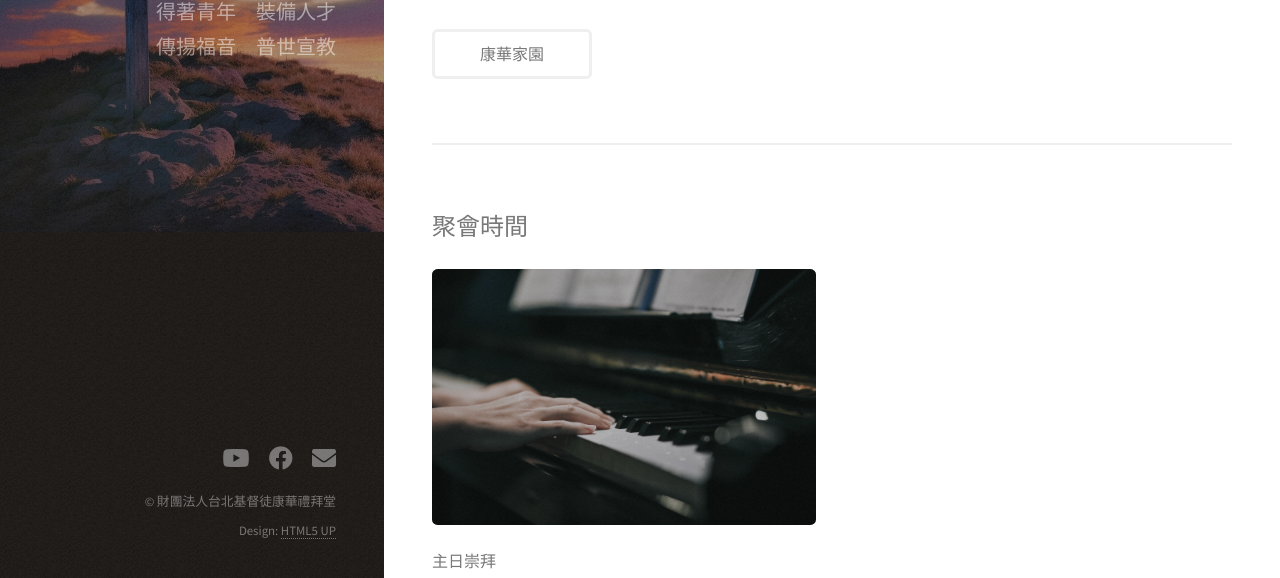
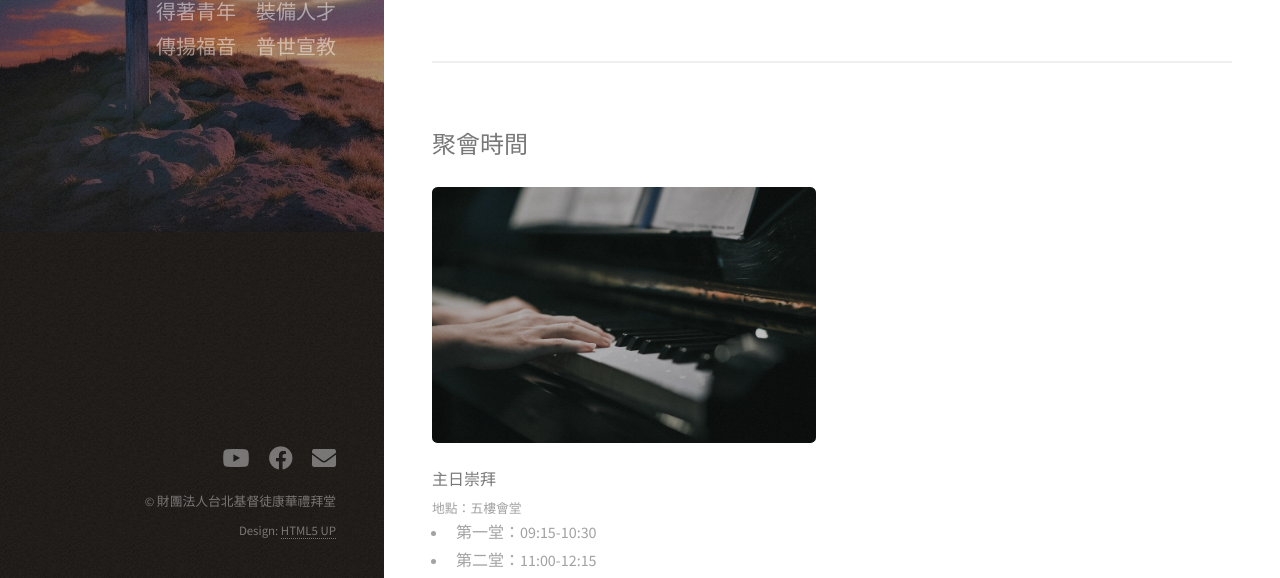
Before and after one commit to officeKH/officeKH.github.io, a plain HTML site: page index.html in a window 1280 px wide. Shown: the part 207-785 px from the top of the page. Drawn offline with Linux system fonts and the light colour scheme.

Commit message:
隱藏按鈕

```diff
--- a/index.html
+++ b/index.html
@@ -76,9 +76,9 @@
 				<h2>康華禮拜堂</h2>
 			</header>
 			<p>成為<strong>健康</strong>又彰顯上帝<strong>華美</strong>的教會</p>
-			<ul class="actions">
+			<!-- <ul class="actions">
 				<li><a href="" class="button">康華家園</a></li>
-			</ul>
+			</ul> -->
 		</section>
 
 		<!-- Two -->
```
